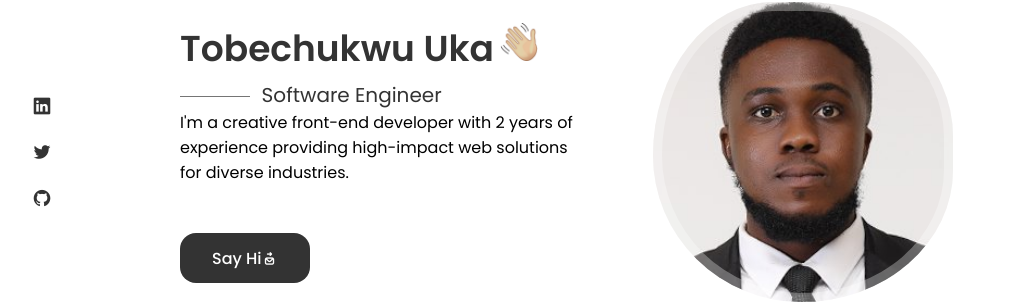
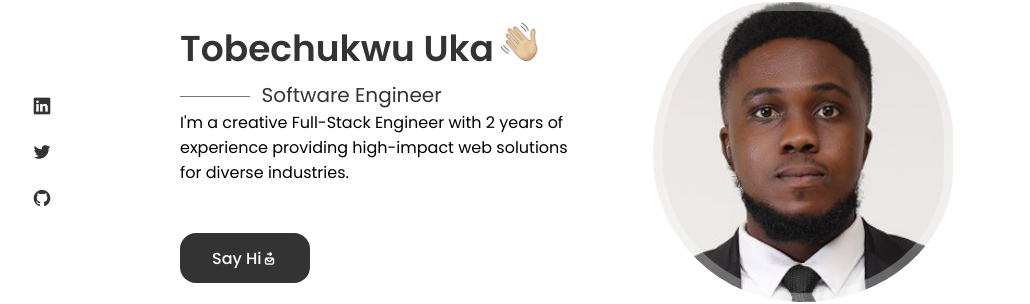
Before and after one commit to ukadavid/react-portfolio, a React (Create React App) app: page / in a window 1280 px wide. Shown: the part 182-486 px from the top of the page, without its empty margins (124-1154 px from the left). Built offline with nearby package versions, Linux system fonts and the light colour scheme.

Commit message:
description change done

```diff
--- a/src/components/home/Data.jsx
+++ b/src/components/home/Data.jsx
@@ -10,7 +10,7 @@ const Data = () => {
                 <img className="home__hand" src={hellopic} alt="my profile" />
             </h1>
             <h3 className="home__subtitle">Software Engineer</h3>
-            <p className="home__description">I'm a creative front-end developer with 2 years of experience providing high-impact web solutions for diverse industries.</p>
+            <p className="home__description">I'm a creative Full-Stack Engineer with 2 years of experience providing high-impact web solutions for diverse industries.</p>
 
             <a href="#contact" className="button button--flex">
                 Say Hi <i class="button__contact uil uil-envelope-send"></i>
```
